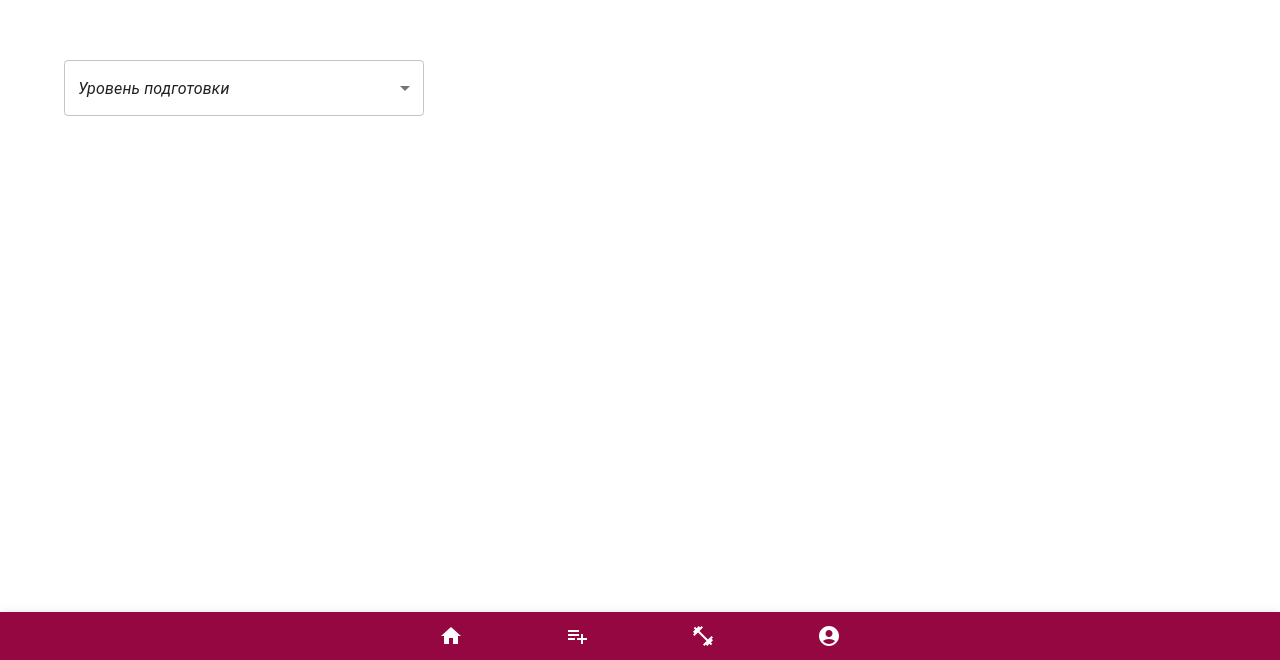
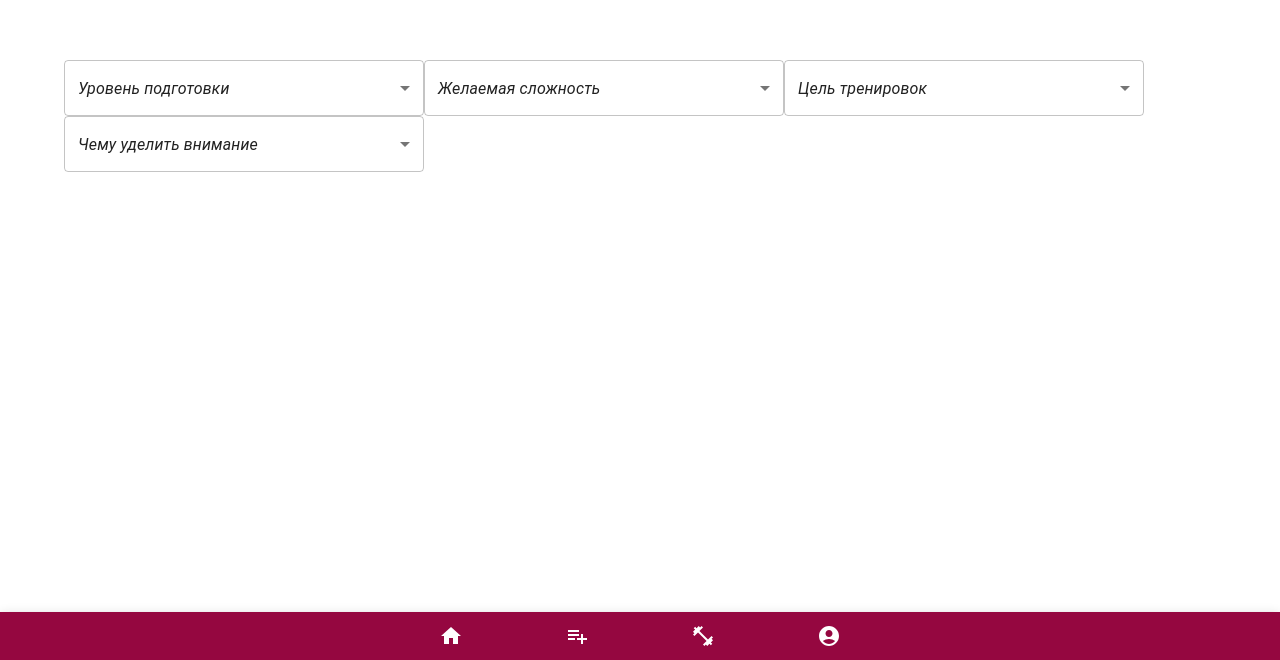
Before and after one commit to mihailryzij0/PowerBody, a React app: page /individual in a window 1280 px wide. Shown: the part 140-800 px from the top of the page. Built offline with nearby package versions, Linux system fonts and the light colour scheme.

Commit message:
add select IndividualWorkout

```diff
--- a/src/pages/IndividualWorkout.tsx
+++ b/src/pages/IndividualWorkout.tsx
@@ -19,12 +19,62 @@ export default function IndividualWorkout() {
            displayEmpty
            inputProps={{ 'aria-label': 'Without label' }}
           >
-                         <MenuItem value="">
+           <MenuItem value="">
             <em>Уровень подготовки</em>
           </MenuItem>
           <MenuItem value={10}>Начинающий</MenuItem>
           <MenuItem value={21}>Средний</MenuItem>
           <MenuItem value={22}>Выше среднего</MenuItem>
+          </Select>
+        </FormControl>
+        <FormControl>
+          <Select
+           sx={{width:'360px'}}
+           value={age}
+           onChange={handleChange}
+           displayEmpty
+           inputProps={{ 'aria-label': 'Without label' }}
+          >
+           <MenuItem value="">
+            <em>Желаемая сложность</em>
+          </MenuItem>
+          <MenuItem value={10}>Тренировки средней тяжести</MenuItem>
+          <MenuItem value={21}>Тренировки полегче</MenuItem>
+          <MenuItem value={22}>Тренировки посложнее</MenuItem>
+          </Select>
+        </FormControl>
+        <FormControl>
+          <Select
+           sx={{width:'360px'}}
+           value={age}
+           onChange={handleChange}
+           displayEmpty
+           inputProps={{ 'aria-label': 'Without label' }}
+          >
+           <MenuItem value="">
+            <em>Цель тренировок</em>
+          </MenuItem>
+          <MenuItem value={10}>Похудеть</MenuItem>
+          <MenuItem value={21}>Набрать массу</MenuItem>
+          <MenuItem value={22}>Повысить силовые</MenuItem>
+          <MenuItem value={22}>Повысить выносливость</MenuItem>
+          </Select>
+        </FormControl>
+        <FormControl >
+          <Select
+           sx={{width:'360px'}}
+           value={age}
+           onChange={handleChange}
+           displayEmpty
+           inputProps={{ 'aria-label': 'Without label' }}
+          >
+           <MenuItem value="">
+            <em>Чему уделить внимание</em>
+          </MenuItem>
+          <MenuItem value={10}>Ноги</MenuItem>
+          <MenuItem value={21}>Спина</MenuItem>
+          <MenuItem value={22}>Пресс</MenuItem>
+          <MenuItem value={22}>Грудь</MenuItem>
           </Select>
         </FormControl>
       </Box>
```
